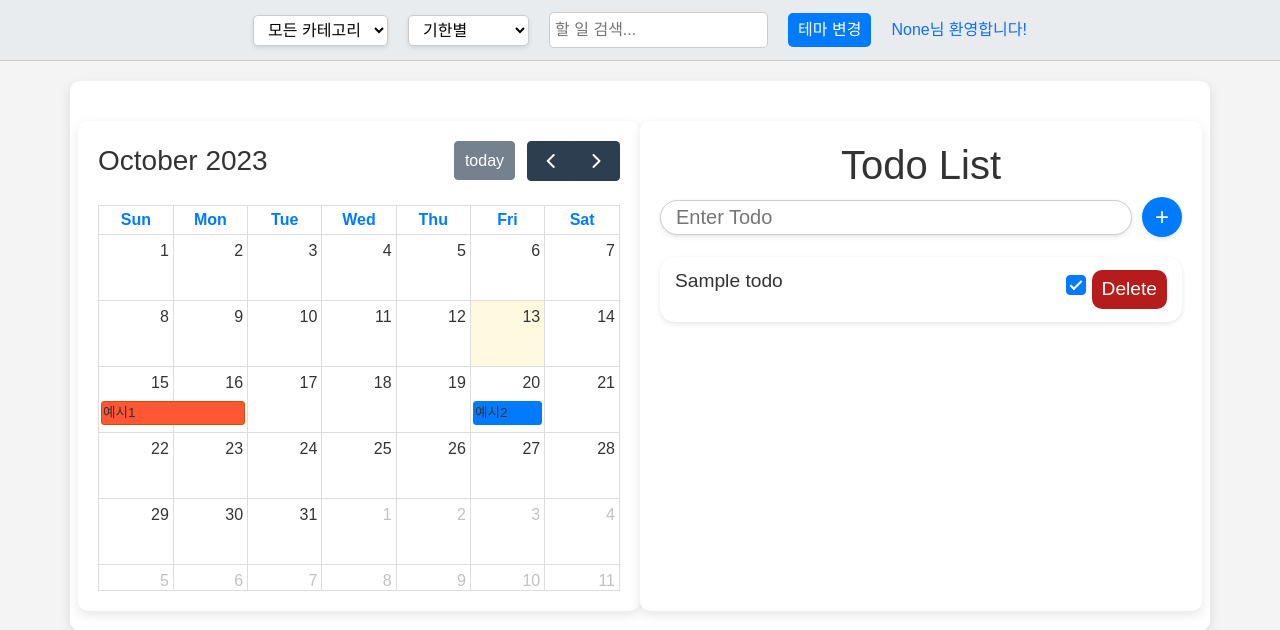
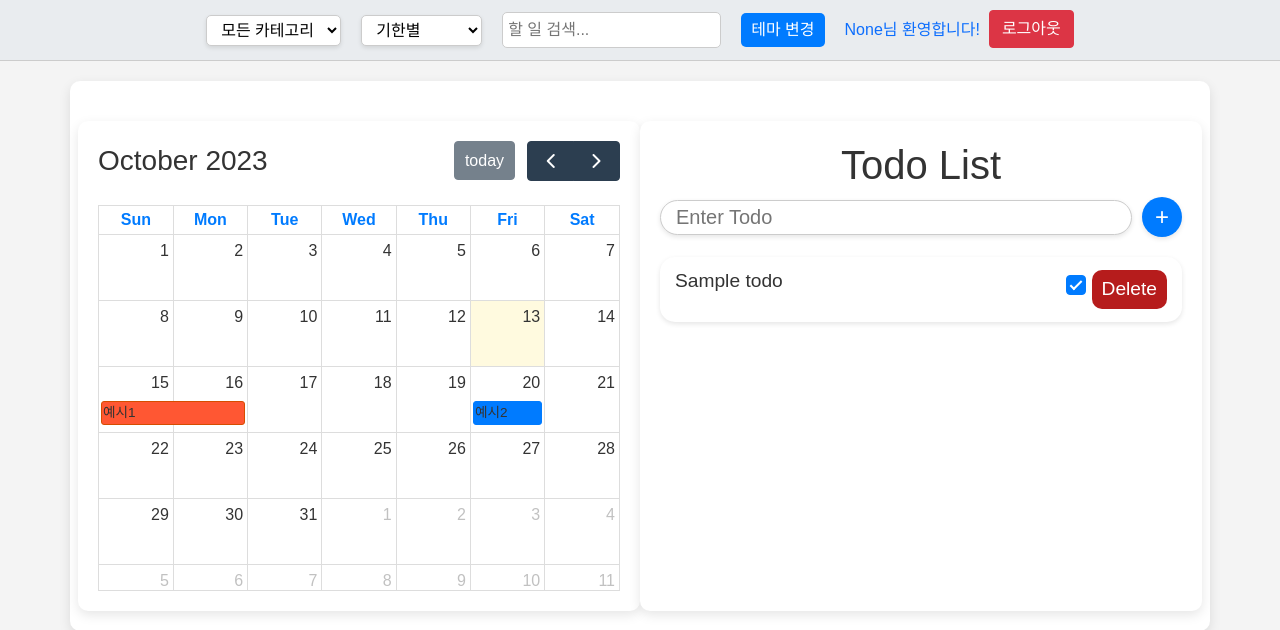
Before and after one commit to cheolminJOO/web-miniproject_6_, a Flask app: page /todolist in a window 1280 px wide. Shown: the top 630 px of the page. Run offline with Flask 3, Linux system fonts and the light colour scheme; a database or web service that is not in the repository returns one stand-in record (values such as "Sample title"); lists and menus that the app fills with data are empty; some libraries are stand-ins or nearby versions.

Commit message:
miniproject_수정
user_id에 상응하는 list를 출력하도록 수정
로그아웃 버튼 생성, index로 redirect하여 login page로 이동하도록 기능추가

```diff
--- a/miniproject/app.py
+++ b/miniproject/app.py
@@ -85,9 +85,9 @@ def home():
             payload = jwt.decode(token_receive, SECRET_KEY, algorithms=['HS256'])
             user_id = payload["id"]
         except jwt.ExpiredSignatureError:
-            pass  # 토큰이 만료되었습니다.
+            pass
         except jwt.exceptions.DecodeError:
-            pass  # 토큰이 유효하지 않습니다.
+            pass
 
     if request.method == "POST":
         todo_name = request.form["todo_name"]
@@ -95,11 +95,13 @@ def home():
             'id': ObjectId(),
             'name': todo_name,
             'checked': False,
+            'user_id': user_id
         }
         collection.insert_one(todo)
 
-    todos = list(collection.find({}))
-    return render_template("index.html", items=todos, user_id=user_id)  # user_id를 템플릿으로 전달
+    todos = list(collection.find({'user_id': user_id}))
+    return render_template("index.html", items=todos, user_id=user_id)
+
 
 @app.route("/checked/<string:todo_id>", methods=["POST"])
 def checked_todo(todo_id):
--- a/miniproject/templates/index.html
+++ b/miniproject/templates/index.html
@@ -40,9 +40,12 @@
         </div>
 
         <ul class="navbar-nav ml-auto"> <!-- 오른쪽 정렬을 위해 ml-auto 클래스 사용 -->
-            <li class="nav-item">
-                <a class="nav-link" href="#">{{ user_id }}님 환영합니다!</a>
-            </li>
+            <div class="d-flex">
+                <a class="nav-link" href="#">{{ user_id }}님 환영합니다! &nbsp;</a>
+                <form action="{{ url_for('index')}}" method="GET">
+                    <button class="btn btn-danger ml-2">로그아웃</button>
+                </form>
+            </div>
         </ul>
     </div>
 
```
Also changed, not shown: miniproject/static/script.js (line endings or trailing spaces), miniproject/static/style.css (indentation only).
